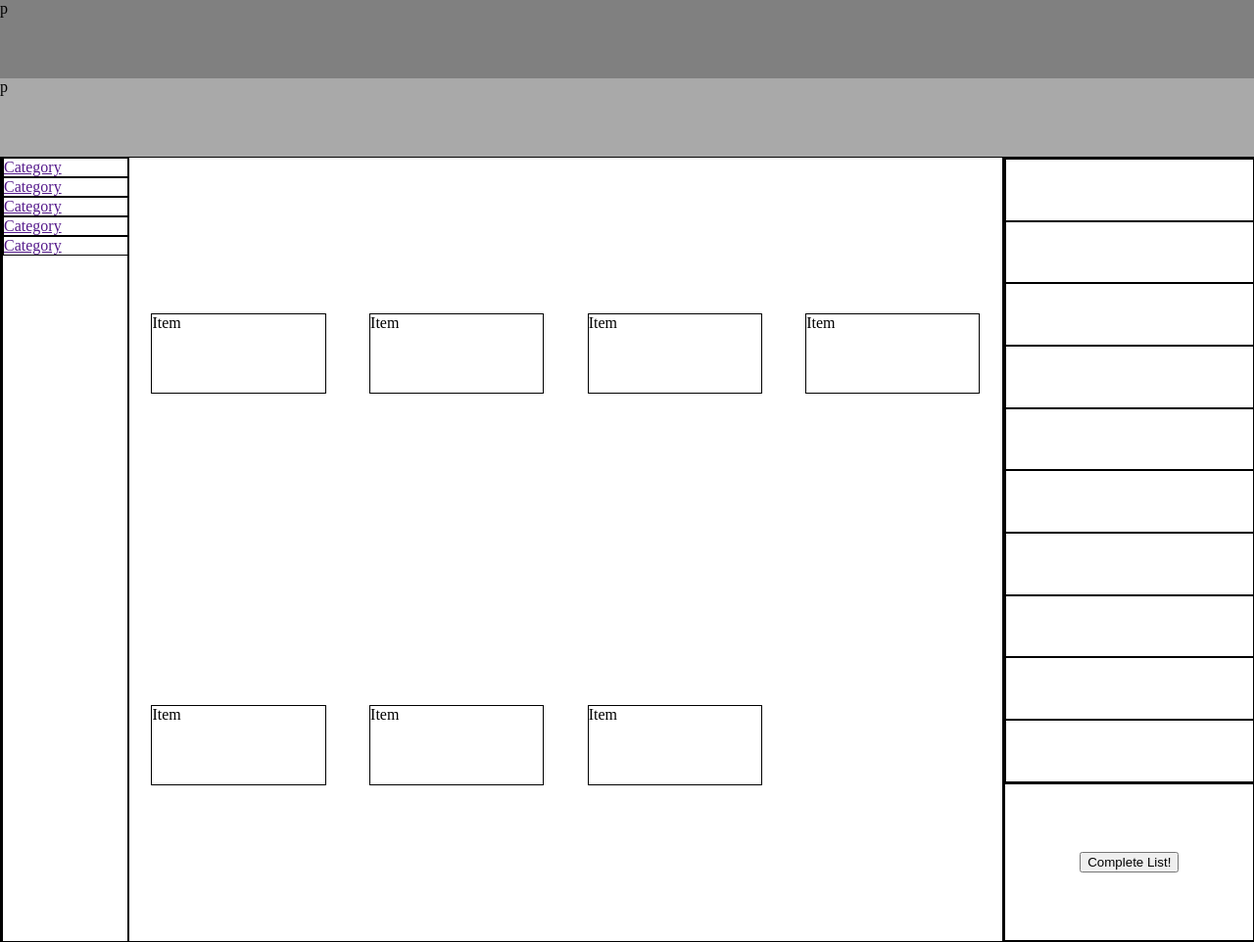
After one commit to Zion-Haye/Matrix-SmartShopper, a Django app: page /SmartShopper/Catalogue/1/ in a window 1280 px wide. The commit adds this page. Shown: the whole page at 98% size. Run offline with Django 3.2, Linux system fonts and the light colour scheme.

Commit message:
First Iteration of page (started)

```diff
--- /dev/null
+++ b/smartshopperapp/static/stylesheets/cataloguestyle.css
@@ -0,0 +1,85 @@
+#content{
+    width:100vw;
+    height:100vh;
+
+    display:flex;
+    justify-content: center;
+    align-items: center;
+
+    border:0.5px solid black;
+}
+
+#section-category-list{
+    width:10%;
+    height:100%;
+
+    display:flex;
+    flex-direction: column;
+    align-items: flex-start;
+    border:0.5px solid black;
+}
+
+.links-container{
+    height:auto;
+    width:100%;
+    border:0.5px solid black;
+}
+#section-catalogue{
+    width:70%;
+    height:100%;
+
+    display:grid;
+    grid-template-columns: repeat(4,20%);
+    grid-template-rows:auto;
+
+    justify-content: space-around;
+    align-content: space-around;
+
+    border:0.5px solid black;
+}
+
+.catalogue-items{
+    height:10vh;
+    border:0.5px solid black;
+}
+
+#section-cart{
+    width:20%;
+    height:100%;
+
+    display:flex;
+    flex-direction: column;
+
+    border:0.5px solid black;
+}
+
+#items-section{
+    width:100%;
+    height:80%;
+
+    display:flex;
+    flex-direction: column;
+
+    overflow-y: scroll;
+    overflow-x: hidden;
+
+    border:0.5px solid black;
+}
+
+.cart-items{
+    width:100%;
+    height:10vh;
+    border:0.5px solid black;
+}
+
+#button-section{
+    width:100%;
+    height:20%;
+
+    display:flex;
+    justify-content: center;
+    align-items: center;
+
+
+    border:0.5px solid black;
+}
--- a/smartshopperapp/static/stylesheets/headerandnavstyle.css
+++ b/smartshopperapp/static/stylesheets/headerandnavstyle.css
@@ -1,7 +1,3 @@
-*{
-    margin:0;
-}
-
 header{
     width:100vw;
     height:10vh;
--- a/smartshopperapp/templates/basetemplate1.html
+++ b/smartshopperapp/templates/basetemplate1.html
@@ -11,6 +11,12 @@
     {% block head %}{% endblock %}
 
     <title>{% block title %}{% endblock %}</title>
+
+    <style>
+        *{
+            margin:0;
+        }
+    </style>
 </head>
 <body>
 
--- /dev/null
+++ b/smartshopperapp/templates/catalogue.html
@@ -0,0 +1,112 @@
+{% extends "basetemplate1.html" %}
+{% block head %}
+
+{% load static %}
+<link rel="stylesheet" type="text/css" href="{% static 'stylesheets\cataloguestyle.css' %}">
+
+{% endblock %}
+{% block title %}Category:{% endblock %} <!--Send category to front for diplay-->
+
+{% block content %}
+    <div id="content">
+
+        <div id="section-category-list">
+
+            <!--Delete-->
+            <div class="links-container">
+                <a href="" class="category-links">Category</a>
+            </div>
+            <div class="links-container">
+                <a href="" class="category-links">Category</a>
+            </div>
+            <div class="links-container">
+                <a href="" class="category-links">Category</a>
+            </div>
+            <div class="links-container">
+                <a href="" class="category-links">Category</a>
+            </div>
+            <div class="links-container">
+                <a href="" class="category-links">Category</a>
+            </div>
+            <!--Delete-->
+
+        </div>
+
+        <div id="section-catalogue">
+            <!--Delete-->
+            <div class="catalogue-items">
+                <p>Item</p>
+            </div>
+
+            <div class="catalogue-items">
+                <p>Item</p>
+            </div>
+
+            <div class="catalogue-items">
+                <p>Item</p>
+            </div>
+
+            <div class="catalogue-items">
+                <p>Item</p>
+            </div>
+
+            <div class="catalogue-items">
+                <p>Item</p>
+            </div>
+
+            <div class="catalogue-items">
+                <p>Item</p>
+            </div>
+
+            <div class="catalogue-items">
+                <p>Item</p>
+            </div>
+            <!--Delete-->
+        </div>
+
+        <div id="section-cart">
+
+            <div id="items-section">
+
+                <!--Delete-->
+                <div class="cart-items">
+
+                </div>
+                <div class="cart-items">
+
+                </div>
+                <div class="cart-items">
+
+                </div>
+                <div class="cart-items">
+
+                </div>
+                <div class="cart-items">
+
+                </div>
+                <div class="cart-items">
+
+                </div>
+                <div class="cart-items">
+
+                </div>
+                <div class="cart-items">
+
+                </div>
+                <div class="cart-items">
+
+                </div>
+                <div class="cart-items">
+
+                </div>
+                <!--Delete-->
+
+            </div>
+
+            <div id="button-section">
+                <button>Complete List!</button>
+            </div>
+
+        </div>
+    </div>
+{% endblock %}
--- a/smartshopperapp/urls.py
+++ b/smartshopperapp/urls.py
@@ -4,6 +4,7 @@ from . import views
 urlpatterns = [
     path('Home/' , views.display_home_page ),
     path('CreateList/' , views.display_create_list_page),
-    path('SelectCategory/', views.display_category_page)
+    path('SelectCategory/', views.display_category_page),
+    path('Catalogue/<category>/' , views.display_catalogue_page)
 
 ]
--- a/smartshopperapp/views.py
+++ b/smartshopperapp/views.py
@@ -10,3 +10,15 @@ def display_create_list_page(request):
 
 def display_category_page(request):
     return render (request , 'selectcategory.html' )
+
+def display_catalogue_page(request , category):
+    print("Choosen category: " , category)
+
+    #category = {}
+    #category['category']=category
+
+    #return render (request , 'catalogue.html' , {'title': 'Portfolio'})
+    #return render (request , 'catalogue.html' , category)
+
+    #Look into emplate respone
+    return render (request , 'catalogue.html')
```
